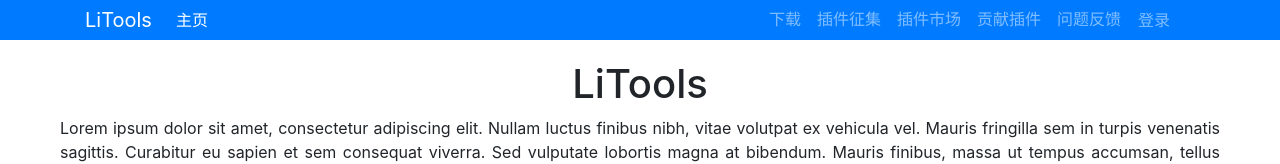
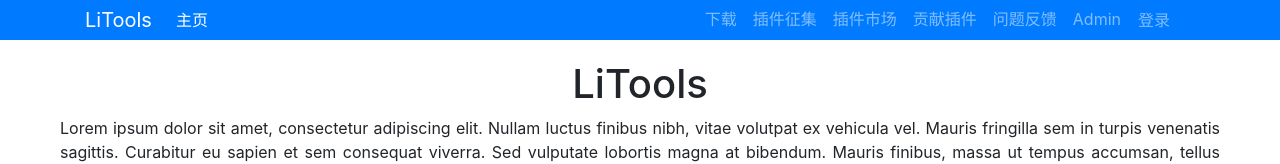
Before and after one commit to terrylikescoding/LiTools-Extension-Server-and-Client, a Vue app in the folder client/: page / in a window 1280 px wide. Shown: the top 164 px of the page. Built offline with nearby package versions, Linux system fonts and the light colour scheme; the HTML template or start-up script is replaced by a standard one.

Commit message:
修改readme新增后台管理页面

```diff
--- a/client/src/components/TopBar.vue
+++ b/client/src/components/TopBar.vue
@@ -36,6 +36,10 @@
           >
           <router-link class="nav-item nav-link" to="/bug-report"
             >问题反馈</router-link
+          >
+
+          <router-link v-if="isAdmin" class="nav-item nav-link" to="/admin-panel"
+            >Admin</router-link
           >
           <!-- 登录后，Login变成用户名 -->
           <button
@@ -105,6 +109,7 @@ export default {
     return {
       email: "",
       password: "",
+      isAdmin : true // ToDo 仅供测试，后续改为从数据库查询
     };
   },
   computed: {
```
Also changed, not shown: 1 other file (tests, documents, lock files or other folders).
